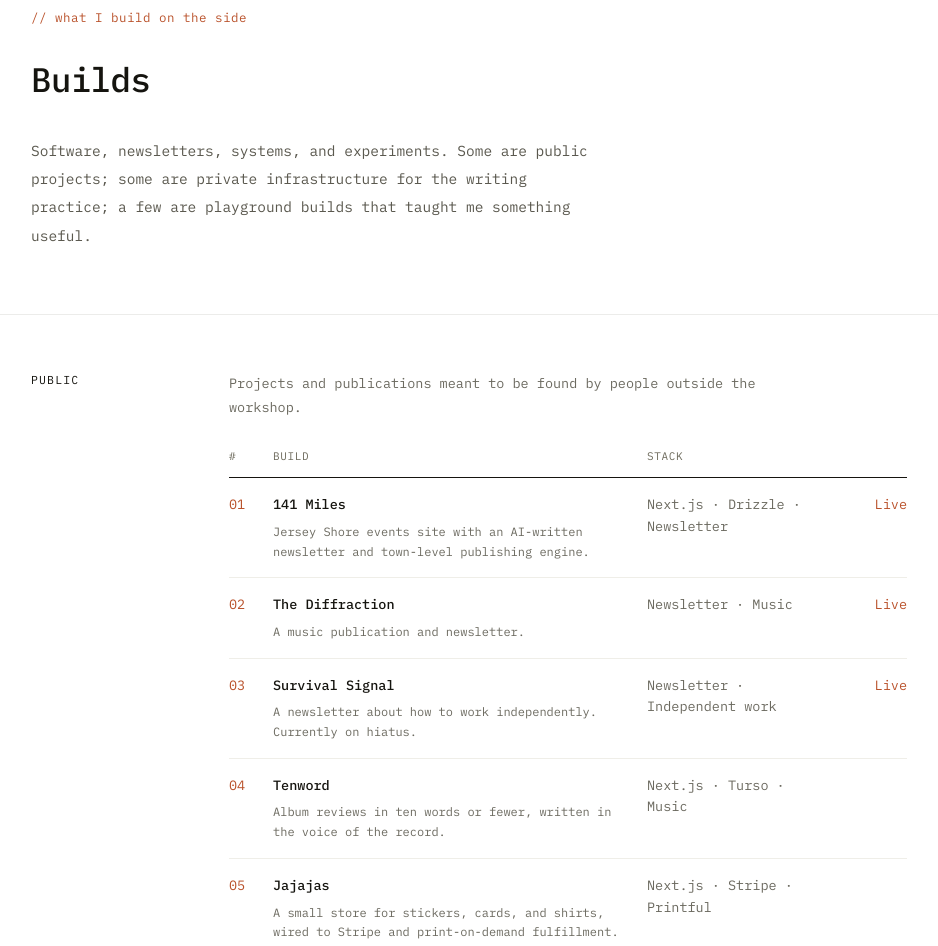
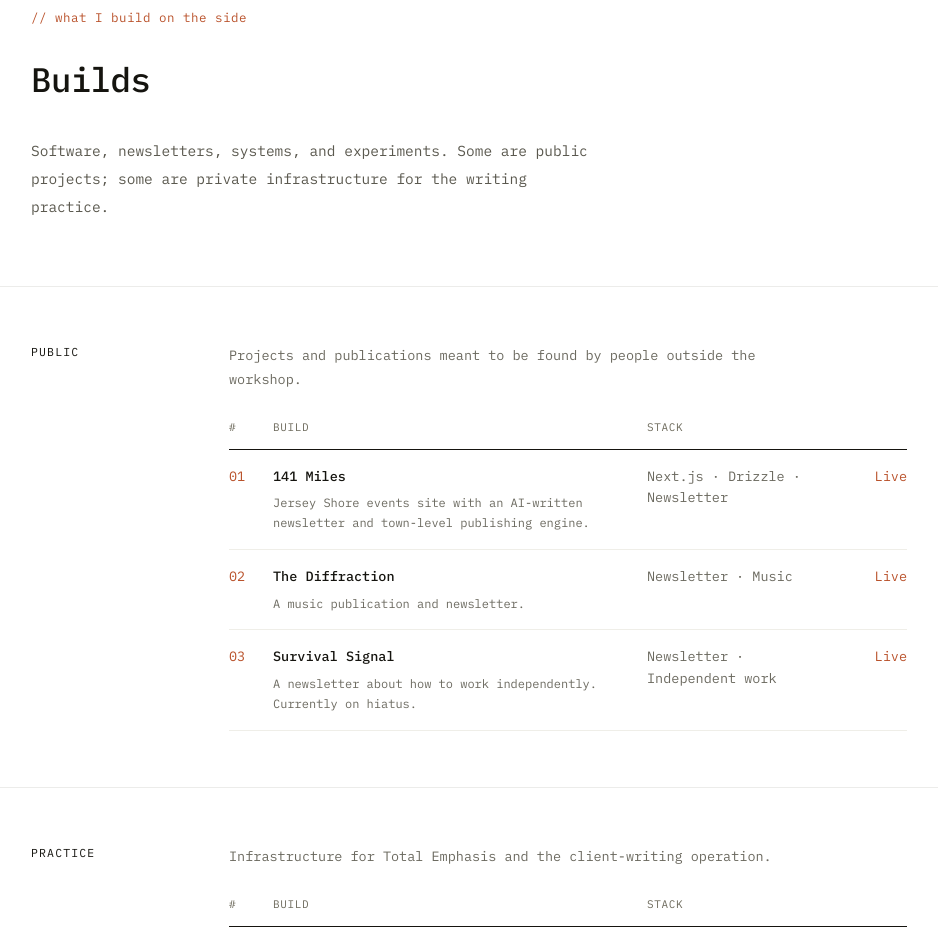
Before and after one commit to k-obrien17/keithrobrien, a Next.js app: page /projects in a window 1280 px wide. Shown: the part 160-1106 px from the top of the page, without its empty margins (171-1109 px from the left). Built offline with nearby package versions, Linux system fonts and the light colour scheme.

Commit message:
fix(projects): remove non-public build entries

```diff
--- a/app/projects/page.tsx
+++ b/app/projects/page.tsx
@@ -74,11 +74,6 @@ const GROUPS: {
     label: "Knowledge",
     intro: "Search, archive, logging, and agent tools that make the working system usable.",
   },
-  {
-    key: "playground",
-    label: "Playground",
-    intro: "Games, sports tools, and smaller experiments that are useful or instructive without being flagship work.",
-  },
 ];
 
 function displayName(project: Project) {
@@ -144,8 +139,7 @@ export default function ProjectsPage() {
         </h1>
         <p className="mt-[34px] text-[14.5px] leading-[1.95] text-[var(--color-body)] max-w-[580px]">
           Software, newsletters, systems, and experiments. Some are public
-          projects; some are private infrastructure for the writing practice;
-          a few are playground builds that taught me something useful.
+          projects; some are private infrastructure for the writing practice.
         </p>
       </Container>
 
--- a/content/site/projects.json
+++ b/content/site/projects.json
@@ -27,22 +27,6 @@
       "status": "maintained",
       "group": "public",
       "url": "https://survivalsignal.beehiiv.com"
-    },
-    {
-      "name": "Tenword",
-      "slug": "tenword",
-      "description": "Album reviews in ten words or fewer, written in the voice of the record.",
-      "stack": ["Next.js", "Turso", "Music"],
-      "status": "active",
-      "group": "public"
-    },
-    {
-      "name": "Jajajas",
-      "slug": "jajajas",
-      "description": "A small store for stickers, cards, and shirts, wired to Stripe and print-on-demand fulfillment.",
-      "stack": ["Next.js", "Stripe", "Printful"],
-      "status": "active",
-      "group": "public"
     },
     {
       "name": "Total Emphasis Workflow",
@@ -134,65 +118,6 @@
       "stack": ["Bun", "Claude", "Capture"],
       "status": "active",
       "group": "knowledge"
-    },
-    {
-      "name": "Media Library",
-      "publicName": "Media Log",
-      "slug": "media-library",
-      "description": "Personal tracker for movies, shows, and other media consumption.",
-      "stack": ["TypeScript", "React"],
-      "status": "active",
-      "group": "knowledge"
-    },
-    {
-      "name": "World Cup Squads",
-      "slug": "world-cup-squads",
-      "description": "Private fantasy game for the 2026 World Cup, with squad-building and in-person draft modes.",
-      "stack": ["Next.js", "Turso", "Game"],
-      "status": "active",
-      "group": "playground"
-    },
-    {
-      "name": "World Cup Price Tracker",
-      "publicName": "World Cup Price Watch",
-      "slug": "wc-price-tracker",
-      "description": "Once-a-day tracker for public World Cup 2026 ticket-price movements.",
-      "stack": ["Bun", "SQLite", "Dashboard"],
-      "status": "active",
-      "group": "playground"
-    },
-    {
-      "name": "Soccer Trivia",
-      "publicName": "Trivia FC",
-      "slug": "soccer-trivia",
-      "description": "Kid-facing soccer trivia and chore game packaged as a macOS app.",
-      "stack": ["Python", "Pygame"],
-      "status": "maintained",
-      "group": "playground"
-    },
-    {
-      "name": "Daily 10",
-      "slug": "daily-10",
-      "description": "Daily practice app.",
-      "stack": ["React", "Tauri"],
-      "status": "maintained",
-      "group": "playground"
-    },
-    {
-      "name": "8th Chair",
-      "slug": "8th-chair",
-      "description": "Curated expert Q&A platform.",
-      "stack": ["React"],
-      "status": "dormant",
-      "group": "playground"
-    },
-    {
-      "name": "Backyard Marquee",
-      "slug": "backyard-marquee",
-      "description": "Concert lineup builder.",
-      "stack": ["React", "Express", "Turso"],
-      "status": "dormant",
-      "group": "playground"
     }
   ]
 }
--- a/lib/types.ts
+++ b/lib/types.ts
@@ -2,8 +2,7 @@ export type ProjectStatus = "active" | "maintained" | "dormant";
 export type ProjectGroup =
   | "public"
   | "practice"
-  | "knowledge"
-  | "playground";
+  | "knowledge";
 
 export interface Project {
   name: string;
```
